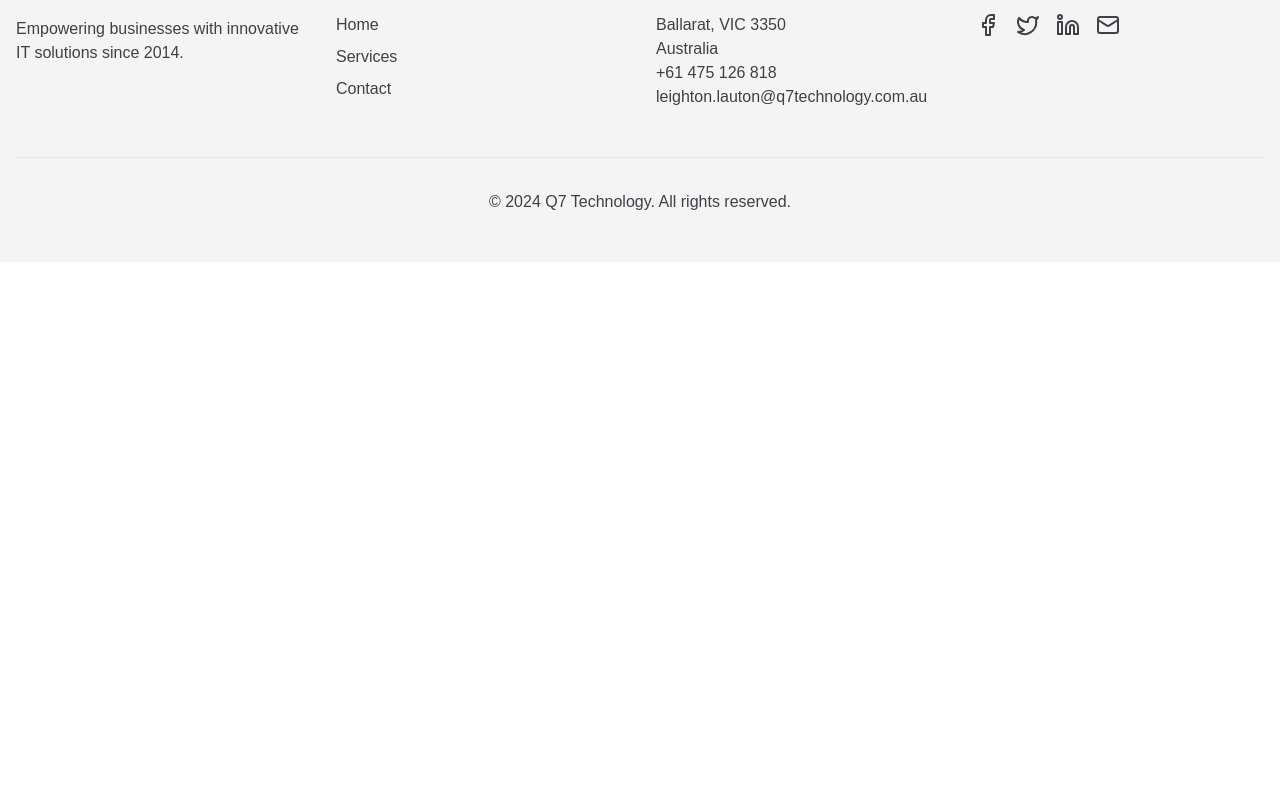
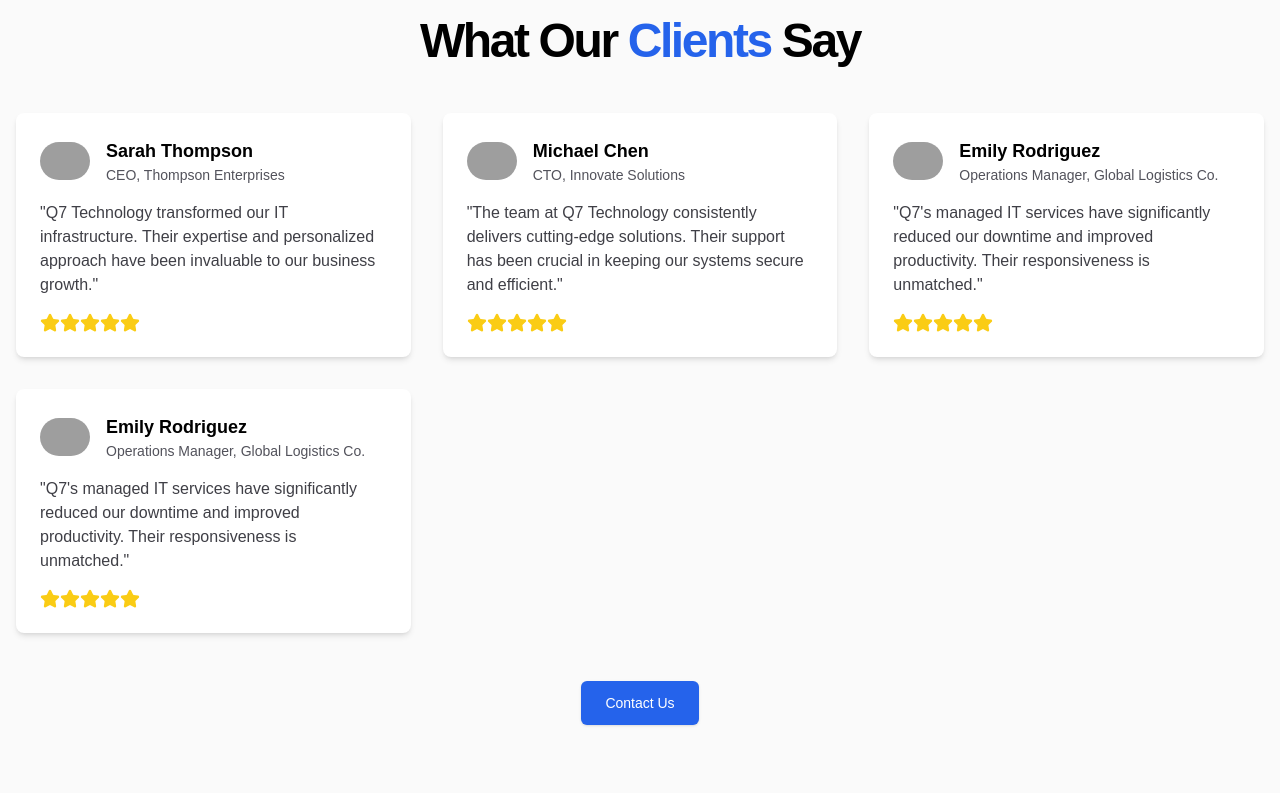
Before and after one commit to developer-q7technology/q7technology, a Next.js app: page / in a window 1280 px wide. Shown: the part 2847-3640 px from the top of the page. Before the commit the page ends 3109 px from the top, so only its background shows below. Built offline with nearby package versions, Linux system fonts and the light colour scheme; grey boxes are pictures that could not be loaded.

Commit message:
added testimonial section

```diff
--- a/app/page.js
+++ b/app/page.js
@@ -1,6 +1,7 @@
 import { AboutUsSectionComponent } from "@/components/about-us-section";
 import { HeroSectionComponent } from "@/components/hero-section";
 import { ServicesSectionComponent } from "@/components/services-section";
+import { TestimonialSectionComponent } from "@/components/testimonial-section";
 import { WhyUsSectionComponent } from "@/components/why-us-section";
 import Image from "next/image";
 
@@ -11,6 +12,7 @@
    <AboutUsSectionComponent />
    <WhyUsSectionComponent />
    <ServicesSectionComponent />
+   <TestimonialSectionComponent />
    </>
   );
 }
--- /dev/null
+++ b/components/testimonial-section.jsx
@@ -0,0 +1,80 @@
+'use client'
+
+import { Star } from 'lucide-react'
+import Image from 'next/image'
+import Link from 'next/link'
+
+const testimonials = [
+  {
+    name: "Sarah Thompson",
+    role: "CEO, Thompson Enterprises",
+    image: "/placeholder.svg?height=100&width=100",
+    quote: "Q7 Technology transformed our IT infrastructure. Their expertise and personalized approach have been invaluable to our business growth.",
+    rating: 5,
+  },
+  {
+    name: "Michael Chen",
+    role: "CTO, Innovate Solutions",
+    image: "/placeholder.svg?height=100&width=100",
+    quote: "The team at Q7 Technology consistently delivers cutting-edge solutions. Their support has been crucial in keeping our systems secure and efficient.",
+    rating: 5,
+  },
+  {
+    name: "Emily Rodriguez",
+    role: "Operations Manager, Global Logistics Co.",
+    image: "/placeholder.svg?height=100&width=100",
+    quote: "Q7's managed IT services have significantly reduced our downtime and improved productivity. Their responsiveness is unmatched.",
+    rating: 5,
+  },
+  {
+    name: "Emily Rodriguez",
+    role: "Operations Manager, Global Logistics Co.",
+    image: "/placeholder.svg?height=100&width=100",
+    quote: "Q7's managed IT services have significantly reduced our downtime and improved productivity. Their responsiveness is unmatched.",
+    rating: 5,
+  },
+]
+
+export function TestimonialSectionComponent() {
+  return (
+    (<section className="w-full bg-zinc-50 py-12 md:py-24">
+      <div className="container mx-auto px-4">
+        <h2
+          className="text-3xl font-bold tracking-tighter sm:text-4xl md:text-5xl text-center text-black mb-12">
+          What Our <span className="text-blue-600">Clients</span> Say
+        </h2>
+        <div className="grid grid-cols-1 md:grid-cols-2 lg:grid-cols-3 gap-8">
+          {testimonials.map((testimonial, index) => (
+            <div key={index} className="bg-white p-6 rounded-lg shadow-md">
+              <div className="flex items-center mb-4">
+                <Image
+                  src={testimonial.image}
+                  alt={testimonial.name}
+                  width={50}
+                  height={50}
+                  className="rounded-full mr-4" />
+                <div>
+                  <h3 className="font-semibold text-lg text-black">{testimonial.name}</h3>
+                  <p className="text-zinc-600 text-sm">{testimonial.role}</p>
+                </div>
+              </div>
+              <p className="text-zinc-700 mb-4">"{testimonial.quote}"</p>
+              <div className="flex">
+                {[...Array(testimonial.rating)].map((_, i) => (
+                  <Star key={i} className="h-5 w-5 text-yellow-400 fill-current" />
+                ))}
+              </div>
+            </div>
+          ))}
+        </div>
+        <div className="mt-12 text-center">
+          <Link
+            href="/contact"
+            className="inline-flex items-center justify-center rounded-md bg-blue-600 px-6 py-3 text-sm font-medium text-white shadow transition-colors hover:bg-blue-700 focus-visible:outline-none focus-visible:ring-2 focus-visible:ring-blue-500">
+            Contact Us
+          </Link>
+        </div>
+      </div>
+    </section>)
+  );
+}
```
